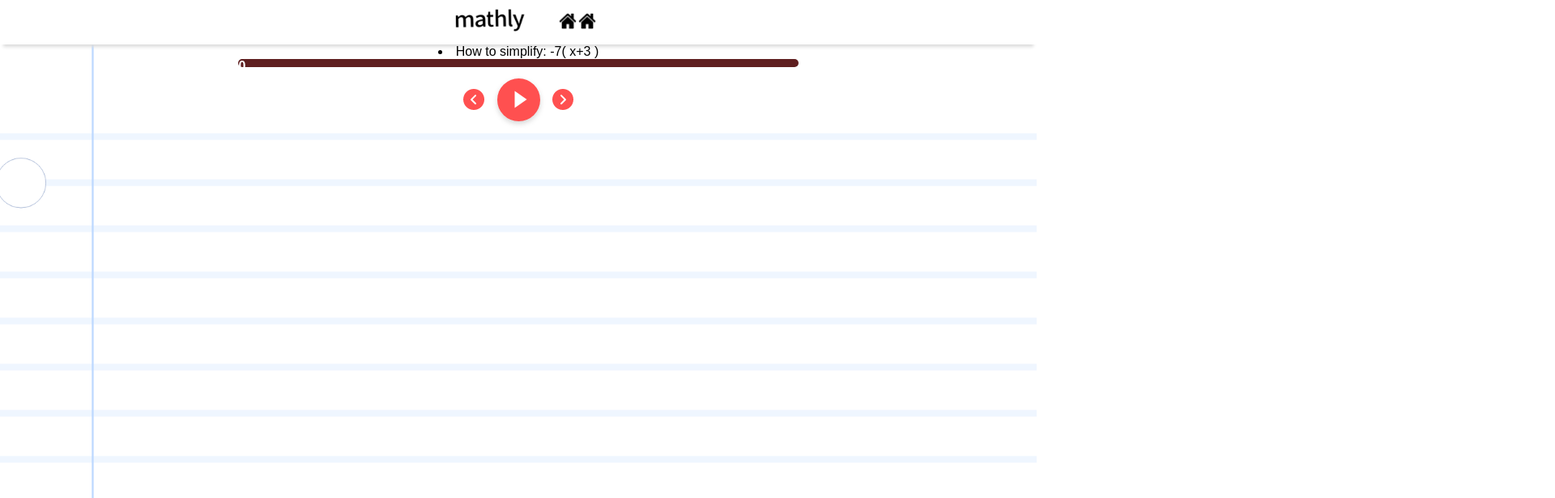
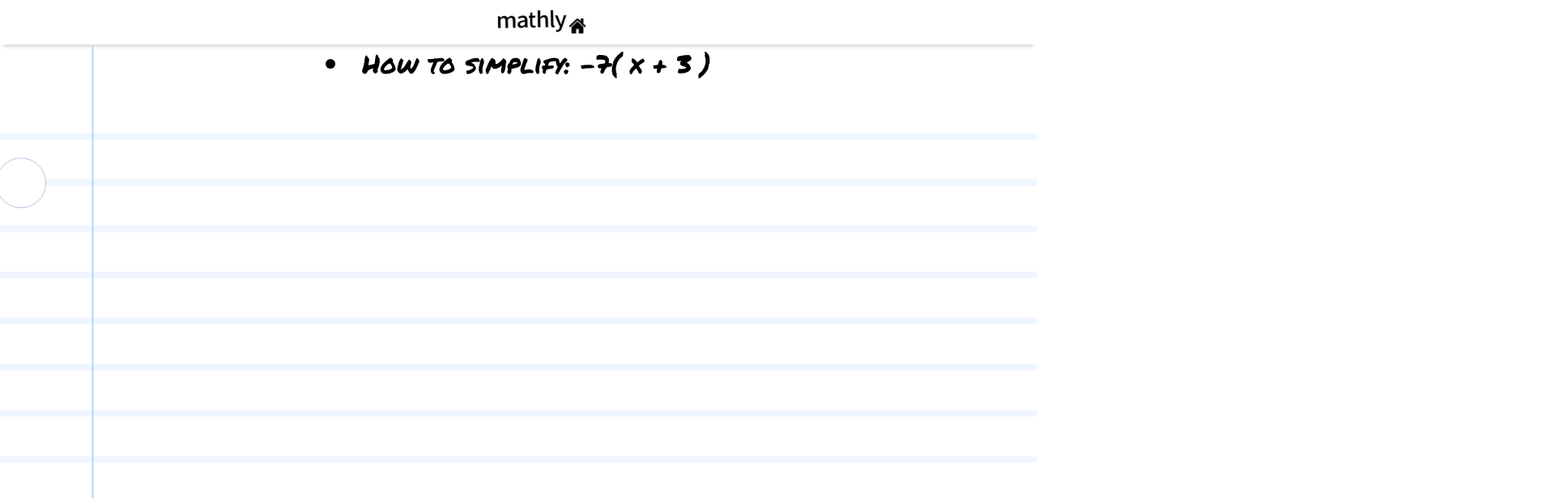
Before and after one commit to nhidangsd/mathly-tutorial-board, a React (Create React App) app: page / in a window 1280 px wide. Shown: the top 616 px of the page at 81% size, 1920 px wide, since content can reach past the window. Built offline with nearby package versions, Linux system fonts and the light colour scheme.

Commit message:
4th commit: updated player, tutorialplayer

```diff
--- a/src/App.css
+++ b/src/App.css
@@ -1,5 +1,5 @@
 .App {
-  font-family: sans-serif;
+
   text-align: center;
 }
 .App{
--- a/src/components/Navbar.js
+++ b/src/components/Navbar.js
@@ -11,15 +11,16 @@ export default function Navbar(){
     return(
         <div className='navbar-bottom-line'>
             <nav className='NavbarItems'>
-            <h1 className='navbar-logo'>
-                <a href='https://www.mathly.io/'>
-                    <img src={logo} className='logo-mathly' alt='mathl'/>
-                </a>
-            </h1>
+
             <div className='menu-icon' onClick={handleClick}>
 
             </div>
             <ul className='menu-items'>
+                <li className='navbar-logo'>
+                    <a href='https://www.mathly.io/'>
+                        <img src={logo} className='logo-mathly' alt='mathl'/>
+                    </a>
+                </li>
                 {MenuItems.map(item=>
                     <li key={item.objectID}>
                         <a href={item.url} className={item.cName}>
--- a/src/components/Navbar/MenuItems.js
+++ b/src/components/Navbar/MenuItems.js
@@ -7,12 +7,7 @@ const MenuItems = [
         url: '#',
         cName: 'nav-links',
     },
-    {
-        title: 'Logout',
-        icon: home,
-        url: '#',
-        cName: 'nav-links',
-    },
+
 
 ]
 
--- a/src/components/TutorialBoard.js
+++ b/src/components/TutorialBoard.js
@@ -25,16 +25,10 @@ export default function TutorialBoard(props){
   const stepValue = 100 / example.steps;
   return(
     <div className='board'>
-      {/* <TutorialContent
+      <TutorialContent
         solutions= {solutions}
-      /> */}
-      <div key={solutions}>
-            {solutions && solutions.map(step =>(
-                <li>
-                    {`${step[0]}: ${step[1]}`}
-                </li>
-            ))}
-        </div>
+      />
+
       <ProgressBar
         startValue = {completed}
         stepValue = {stepValue}
--- a/src/components/TutorialBoard/ProgressBar.js
+++ b/src/components/TutorialBoard/ProgressBar.js
@@ -64,11 +64,11 @@ export default function ProgressBar(props) {
   };
 
   return (
-    <div>
+    <div className='container-controller'>
 
       <div className='container-bar' style={containerStyles}>
         <div className='filler-bar' style={fillerStyles}>
-          <span className='label-bar'>{props.completed}</span>
+
         </div>
       </div>
 
--- a/src/components/TutorialBoard/TutorialBoard.css
+++ b/src/components/TutorialBoard/TutorialBoard.css
@@ -7,7 +7,15 @@
     width: 1029px;
     height: 54px;
 }
-
+.tutorial-step{
+    border-radius: 30px;
+    font-size: xx-large;
+}
+.container-controller{
+    position:absolute;
+    bottom: 5vw;
+    width: 100vw;
+}
 .container-bar{
     height: 1.3vh;
     width: 54vw;
--- a/src/components/TutorialBoard/TutorialContent.js
+++ b/src/components/TutorialBoard/TutorialContent.js
@@ -2,14 +2,20 @@ import React , {useState}from 'react';
 import './TutorialBoard.css'
 
 export default function TutorialContent({solutions}){
+    const promt= solutions[0];
 
+    const solutionSteps = solutions.slice(1);
     return(
-        <div key={solutions}>
-            {solutions && solutions.map(step =>(
+        <div key={solutions} className='tutorial-step'>
+            <li>
+                    {`${promt[0]} ${promt[1]}`}
+            </li>
+            {solutionSteps && solutionSteps.map(step =>(
                 <li>
-                    {`${step[0]}: ${step[1]}`}
+                    {`#${step[0]} ${step[1]}`}
                 </li>
             ))}
+
         </div>
     );
 
--- a/src/components/TutorialBoard/tutorialExamples.js
+++ b/src/components/TutorialBoard/tutorialExamples.js
@@ -1,12 +1,13 @@
 const tutorialExamples = [
     {
-        promt: ['How to simplify', '-7( x+3 )'],
+        promt: ['How to simplify:', '-7( x + 3 )'],
         solution: [
-            ['distribute', '-7( x + 3 )'],
-            ['multiply', '-7 * x + -7 * 3', '-7x + -21'],
-            ['simplify', '-7x + ( -3 )', '-7x - 3'],
+            ['distribute:', '-7( x + 3 )'],
+            ['multiply:', '-7 * x + -7 * 3'], ['','-7x + -21'],
+            ['simplify:', '-7x + ( -3 )'], ['','-7x - 3'],
+
         ],
-        steps: 11,
+        steps: 5,
     }
 ]
 
--- a/src/index.css
+++ b/src/index.css
@@ -1,4 +1,7 @@
-body {
+html, body {
+  position: relative;
+  height:100vh;
+  width:1100vw;
   margin: 0;
   padding: 0;
   font-family: 'Permanent Marker', cursive;
```
